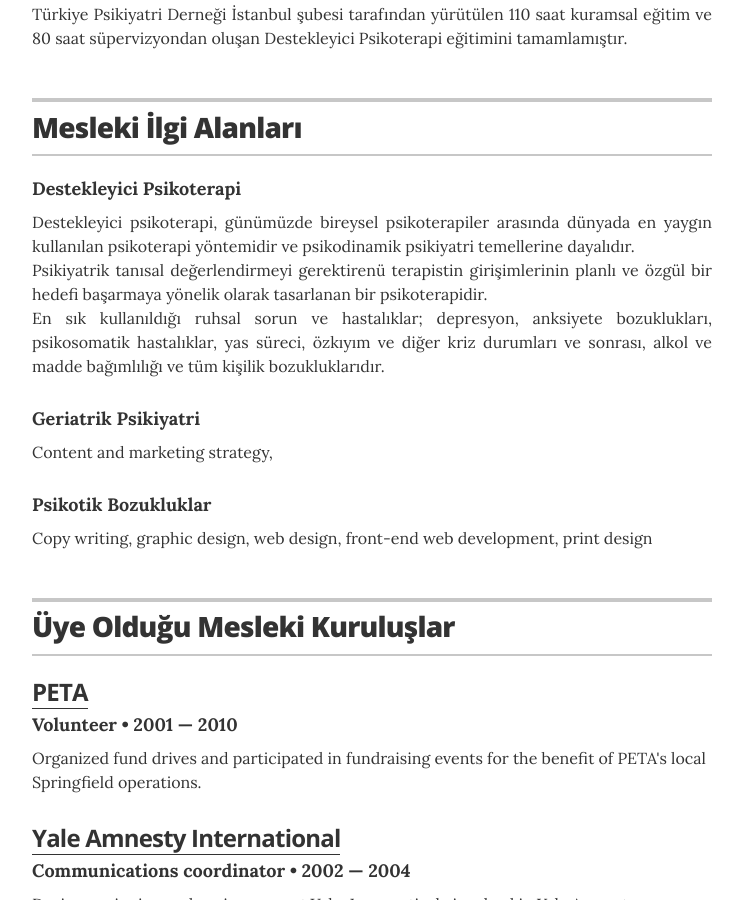
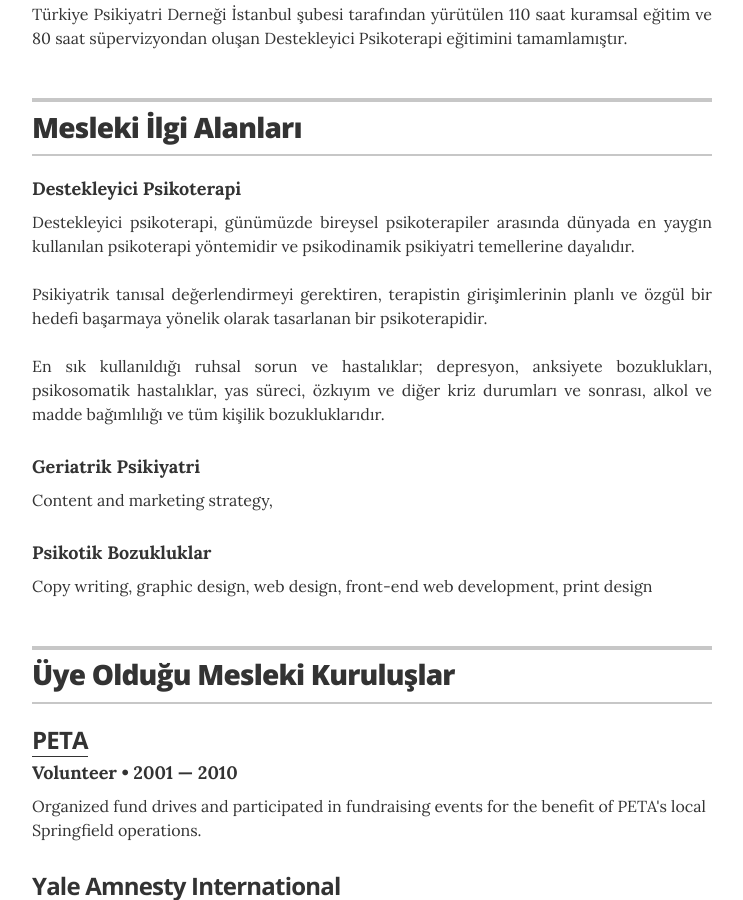
Before and after one commit to ibucgun/ibucgun.github.io, a Jekyll site: the page built from index.html, in a window 1280 px wide and 900 px high, scrolled down 1674 px. Shown: the whole window, without its empty margins (268-1011 px from the left). Built offline with Jekyll 4.4.1, drawn with Linux system fonts in a browser that asks for light colours.

Commit message:
Güncellendi

```diff
--- a/_data/skills.yml
+++ b/_data/skills.yml
@@ -1,6 +1,6 @@
 # Mesleki İlgi Alanları
 - skill: Destekleyici Psikoterapi
-  description: Destekleyici psikoterapi, günümüzde bireysel psikoterapiler arasında dünyada en yaygın kullanılan psikoterapi yöntemidir ve psikodinamik psikiyatri temellerine dayalıdır. <br> Psikiyatrik tanısal değerlendirmeyi gerektirenü terapistin girişimlerinin planlı ve özgül bir hedefi başarmaya yönelik olarak tasarlanan bir psikoterapidir. <br>En sık kullanıldığı ruhsal sorun ve hastalıklar; depresyon, anksiyete bozuklukları, psikosomatik hastalıklar, yas süreci, özkıyım ve diğer kriz durumları ve sonrası, alkol ve madde bağımlılığı ve tüm kişilik bozukluklarıdır.
+  description: Destekleyici psikoterapi, günümüzde bireysel psikoterapiler arasında dünyada en yaygın kullanılan psikoterapi yöntemidir ve psikodinamik psikiyatri temellerine dayalıdır. <br><br> Psikiyatrik tanısal değerlendirmeyi gerektiren, terapistin girişimlerinin planlı ve özgül bir hedefi başarmaya yönelik olarak tasarlanan bir psikoterapidir. <br><br>En sık kullanıldığı ruhsal sorun ve hastalıklar; depresyon, anksiyete bozuklukları, psikosomatik hastalıklar, yas süreci, özkıyım ve diğer kriz durumları ve sonrası, alkol ve madde bağımlılığı ve tüm kişilik bozukluklarıdır.
 
 # Communications strategy
 - skill: Geriatrik Psikiyatri
```
